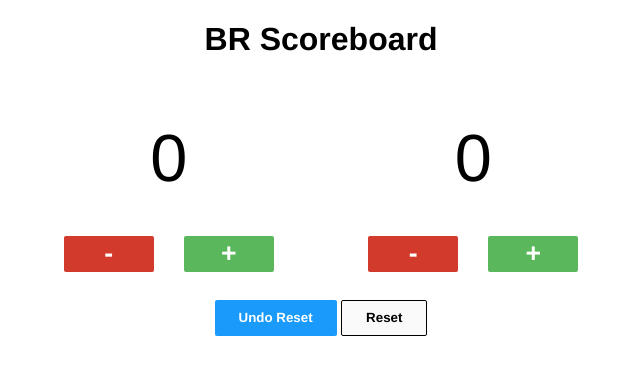
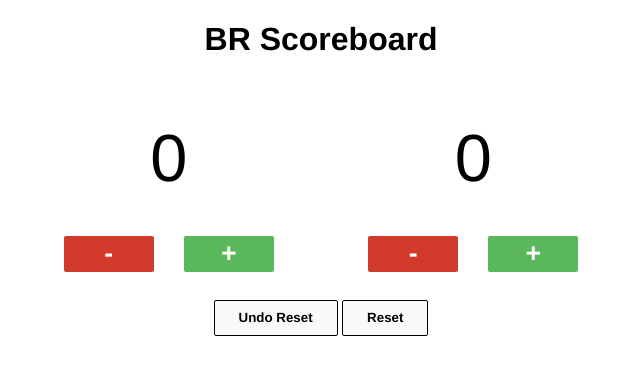
Before and after one commit to kevinlieb/PingPongScoreboard, a website: page public/scoreboard.html in a window 1280 px wide. Shown: the whole page, without its empty margins (319-959 px from the left). Drawn offline with nearby package versions, Linux system fonts and the light colour scheme; no server answers.

Commit message:
added styling

```diff
--- a/public/stylesheets/main.css
+++ b/public/stylesheets/main.css
@@ -92,6 +92,12 @@ button:focus {
 	border: 1px black solid;
 }
 
+.button-undo {
+	color: black;
+	background-color: #fafafa;
+	border: 1px black solid;
+}
+
 .phone-button-decrement {
 	font-size: 150pt;
 	border: 0px;
```
